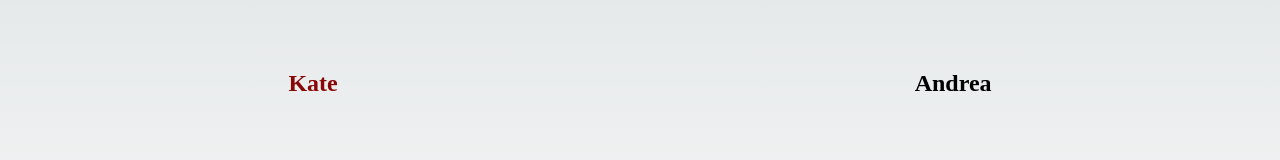
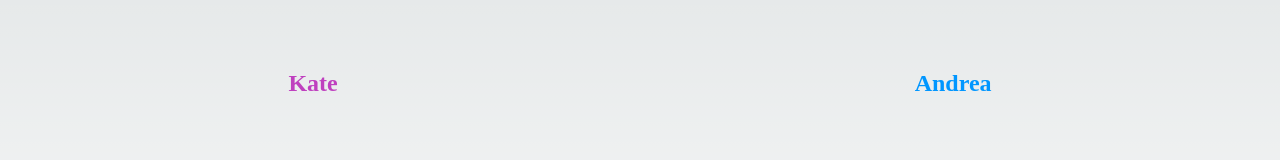
Before and after one commit to kskoru00/HomeworkGit, a Next.js app in the folder git/: page / in a window 1280 px wide. Shown: the part 317-477 px from the top of the page. Built offline with nearby package versions, Linux system fonts and the light colour scheme.

Commit message:
Changed first title color to purple.

```diff
--- a/git/components/Title.js
+++ b/git/components/Title.js
@@ -3,8 +3,8 @@ import classes from "./Title.module.css";
 const Title = () => {
   return (
     <div className={classes.container}>
-      <h2 className={classes.red}>Kate</h2>
-      <h2>Andrea</h2>
+      <h2 className={classes.purple}>Kate</h2>
+      <h2 className={classes.blue}>Andrea</h2>
     </div>
   );
 };
--- a/git/components/Title.module.css
+++ b/git/components/Title.module.css
@@ -7,3 +7,9 @@
 .red {
   color: #880808;
 }
+.purple {
+  color: #bf40bf;
+}
+.blue {
+  color: #0096ff;
+}
```
